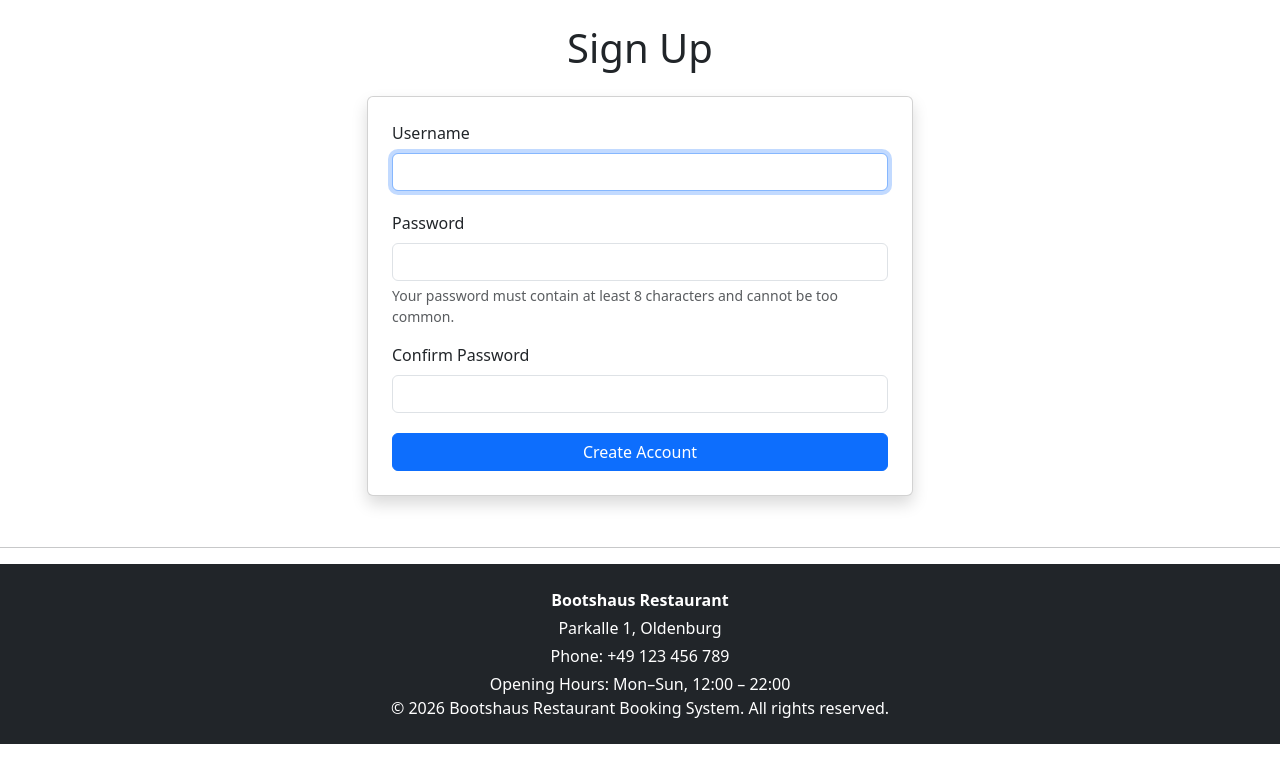
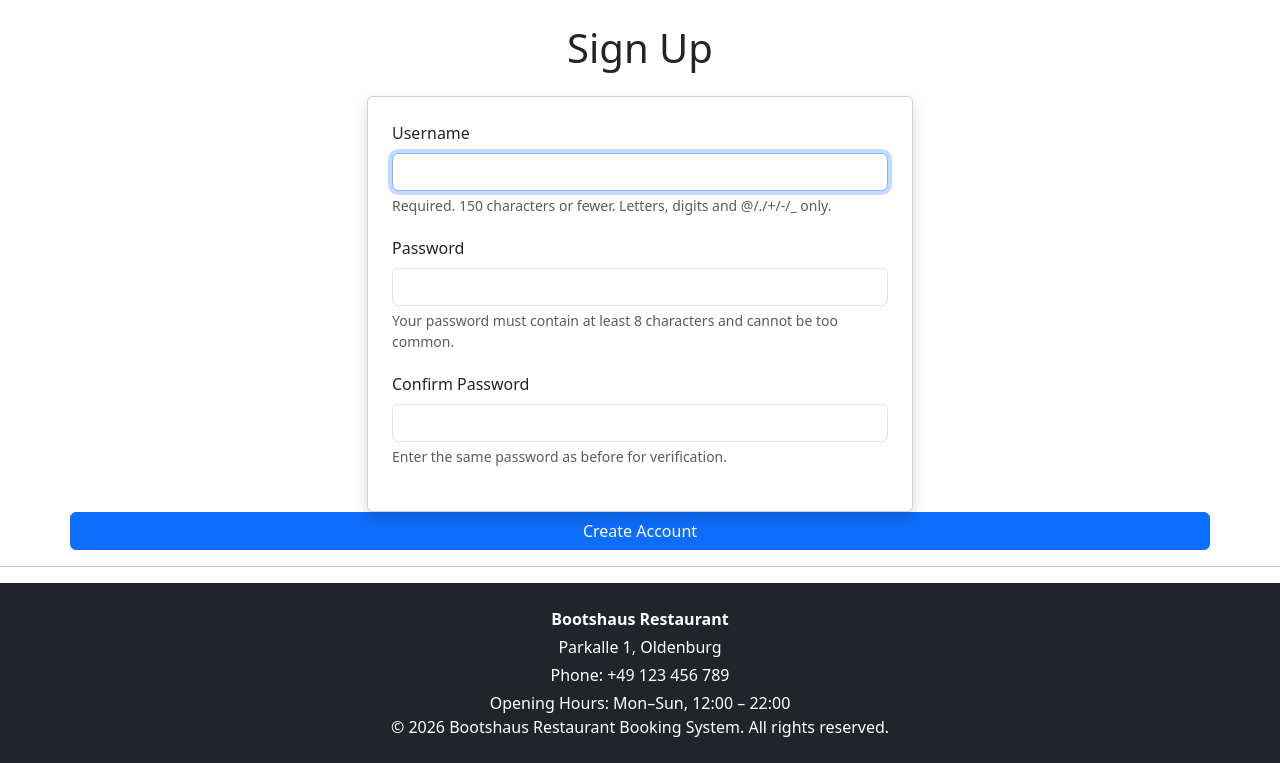
Before and after one commit to liepinaievaa-maker/restaurant-bootshaus-booking-system, a Django app: page /accounts/signup/ in a window 1280 px wide. Shown: the part 56-819 px from the top of the page. Run offline with Django 5.2, Linux system fonts and the light colour scheme.

Commit message:
Change signup form html file

```diff
--- a/bookings/templates/registration/signup.html
+++ b/bookings/templates/registration/signup.html
@@ -16,6 +16,11 @@
             <div class="mb-3">
                 <label class="form-label">Username</label>
                 {{ form.username }}
+
+                <div id="id_username_helptext" class="form-text">
+                    Required. 150 characters or fewer. Letters, digits and @/./+/-/_ only.
+                </div>
+
                 <div class="text-danger small mt-1">
                     {{ form.username.errors }}
                 </div>
@@ -24,21 +29,29 @@
             <div class="mb-3">
                 <label class="form-label">Password</label>
                 {{ form.password1 }}
+
+                <div id="id_password1_helptext" class="form-text">
+                    Your password must contain at least 8 characters and cannot be too common.
+                </div>
+
                 <div class="text-danger small mt-1">
                     {{ form.password1.errors }}
-                </div>
-                <div class="form-text">
-                    Your password must contain at least 8 characters and cannot be too common.
                 </div>
             </div>
 
             <div class="mb-3">
                 <label class="form-label">Confirm Password</label>
                 {{ form.password2 }}
+
+                <div id="id_password2_helptext" class="form-text">
+                    Enter the same password as before for verification.
+                </div>
+
                 <div class="text-danger small mt-1">
                     {{ form.password2.errors }}
                 </div>
             </div>
+</div>
 
             <button type="submit" class="btn btn-primary w-100">
                 Create Account
```
Also changed, not shown: README.md, documenation/html-testing-account.PNG (added), documenation/html-testing-contact-form.PNG (added), documenation/html-testing-home-page.PNG (added).
